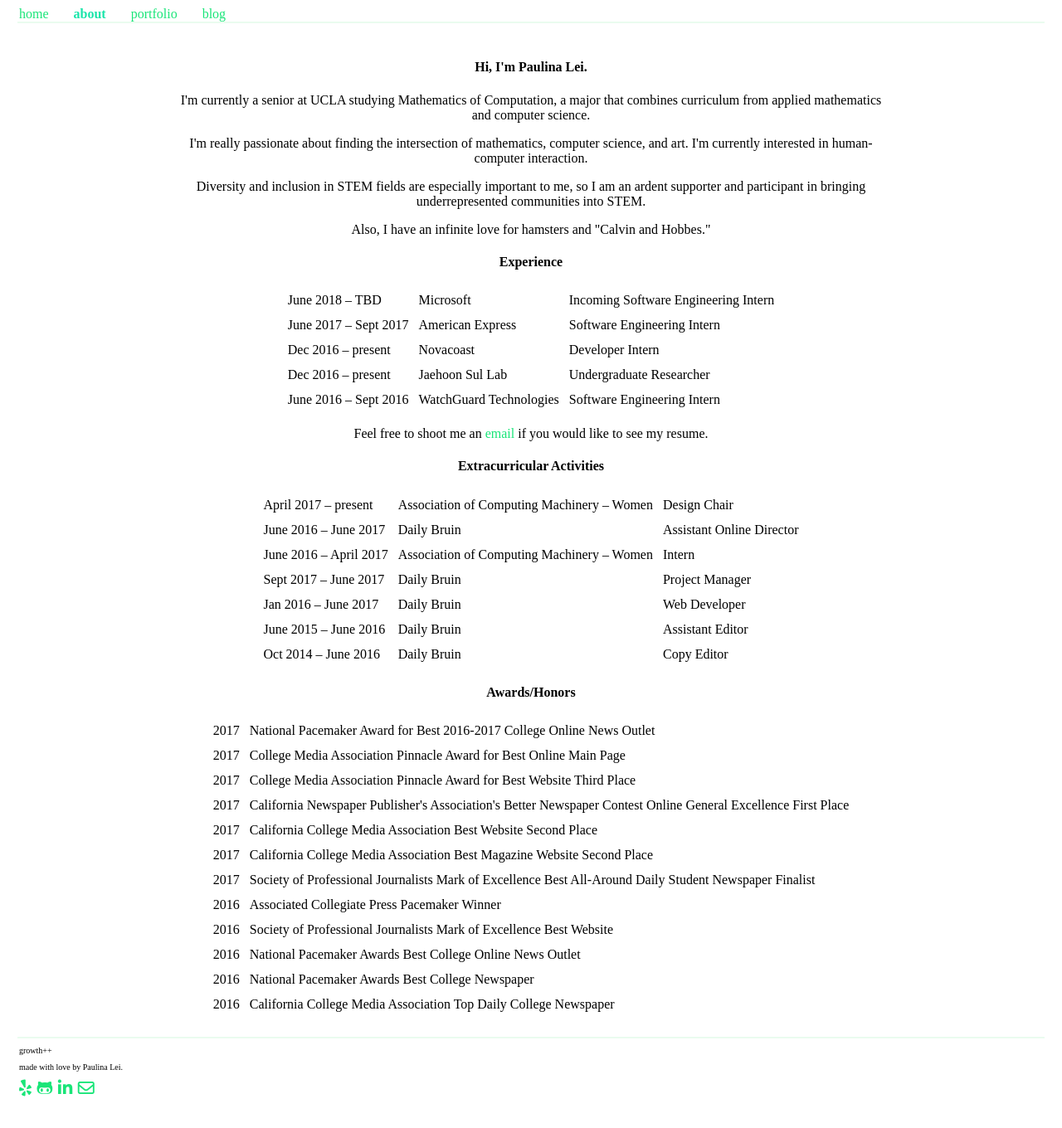
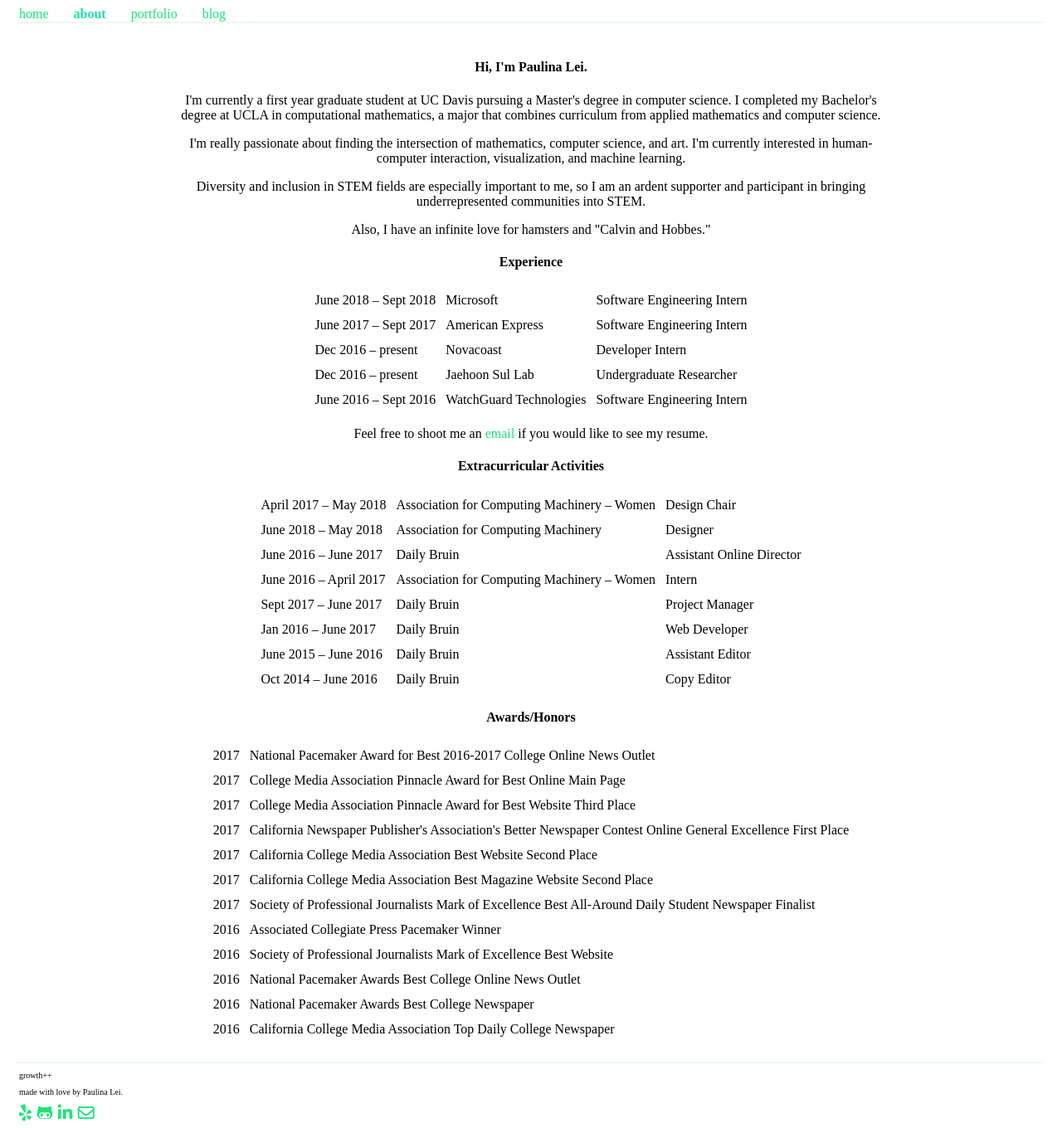
Before and after one commit to paulinalei/yoyo, a Jekyll site: the page built from _pages/02__about.md, in a window 1280 px wide. Shown: the whole page at 83% size. Built offline with Jekyll 4.4.1, drawn with Linux system fonts in a browser that asks for light colours; nearby versions of some CDN libraries; some web fonts are replaced; before the commit the page ends 1330 px from its top, so only the background shows below that.

Commit message:
update about me

```diff
--- a/_pages/02__about.md
+++ b/_pages/02__about.md
@@ -6,8 +6,8 @@ permalink: /about/
 
 <div class="about-me">
 <h4>Hi, I'm Paulina Lei.</h4>
-<p>I'm currently a senior at UCLA studying Mathematics of Computation, a major that combines curriculum from applied mathematics and computer science.</p>
-<p>I'm really passionate about finding the intersection of mathematics, computer science, and art. I'm currently interested in human-computer interaction.</p>
+<p>I'm currently a first year graduate student at UC Davis pursuing a Master's degree in computer science. I completed my Bachelor's degree at UCLA in computational mathematics, a major that combines curriculum from applied mathematics and computer science.</p>
+<p>I'm really passionate about finding the intersection of mathematics, computer science, and art. I'm currently interested in human-computer interaction, visualization, and machine learning.</p>
 <p>Diversity and inclusion in STEM fields are especially important to me, so I am an ardent supporter and participant in bringing underrepresented communities into STEM.</p>
 <p>Also, I have an infinite love for hamsters and "Calvin and Hobbes."</p>
 </div>
@@ -16,9 +16,9 @@ permalink: /about/
     <h4>Experience</h4>
     <table class="table-experience">
         <tr>
-            <td>June 2018 &ndash; TBD</td>
+            <td>June 2018 &ndash; Sept 2018</td>
             <td>Microsoft</td>
-            <td>Incoming Software Engineering Intern</td>
+            <td>Software Engineering Intern</td>
         </tr>
         <tr>
             <td>June 2017 &ndash; Sept 2017</td>
@@ -47,9 +47,14 @@ permalink: /about/
     <h4>Extracurricular Activities</h4>
     <table class="table-extracurriculars">
         <tr>
-            <td>April 2017 &ndash; present</td>
-            <td>Association of Computing Machinery &ndash; Women</td>
+            <td>April 2017 &ndash; May 2018</td>
+            <td>Association for Computing Machinery &ndash; Women</td>
             <td>Design Chair</td>
+        </tr>
+        <tr>
+            <td>June 2018 &ndash; May 2018</td>
+            <td>Association for Computing Machinery</td>
+            <td>Designer</td>
         </tr>
         <tr>
             <td>June 2016 &ndash; June 2017</td>
@@ -58,7 +63,7 @@ permalink: /about/
         </tr>
         <tr>
             <td>June 2016 &ndash; April 2017</td>
-            <td>Association of Computing Machinery &ndash; Women</td>
+            <td>Association for Computing Machinery &ndash; Women</td>
             <td>Intern</td>
         </tr>
         <tr>
```
